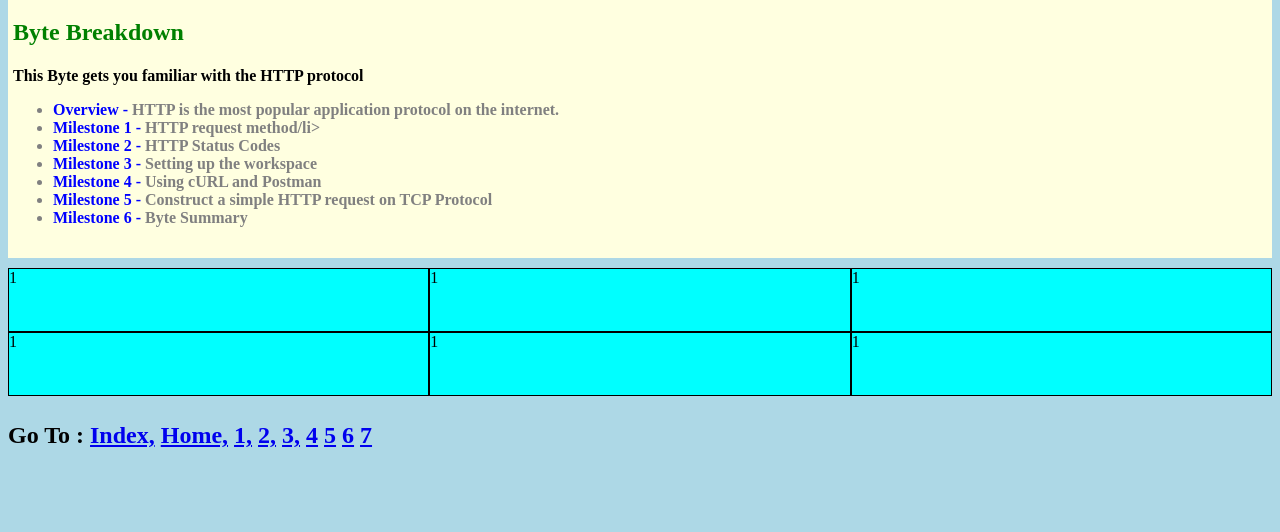
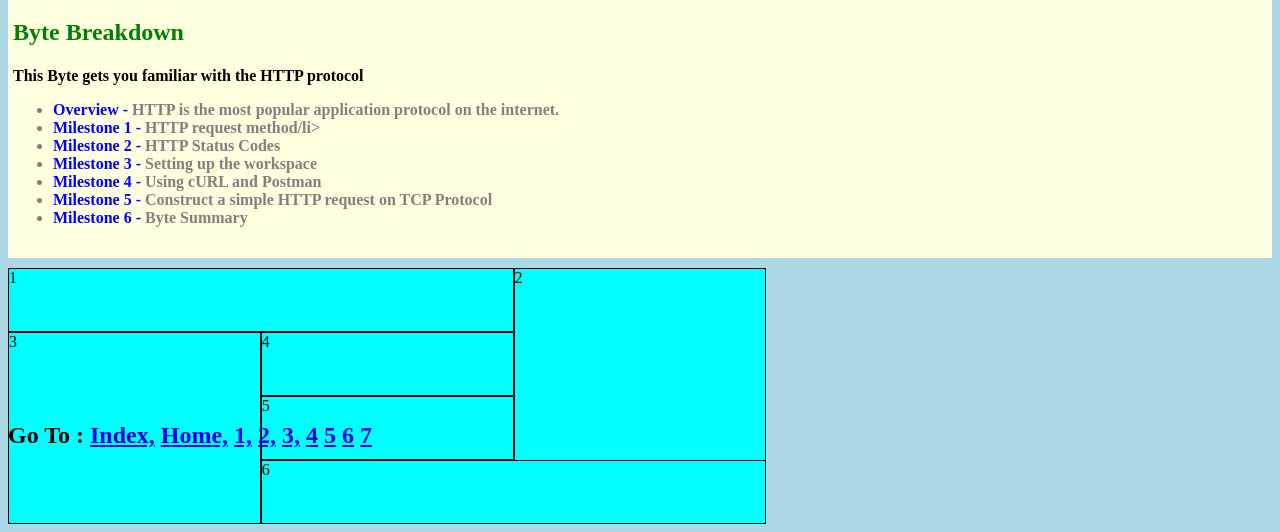
Before and after one commit to JagadeeshEswaran/Crio_FE_01, a website: page FE_1/Session03/components/byte_overview.html in a window 1280 px wide. Shown: the part 331-863 px from the top of the page. Before the commit the page ends 800 px from the top, so only its background shows below. Drawn offline with Linux system fonts and the light colour scheme.

Commit message:
initial Commit

```diff
--- a/FE_1/Session03/components/byte_overview.html
+++ b/FE_1/Session03/components/byte_overview.html
@@ -38,12 +38,12 @@
     </section>
 
      <div class="grid-div">
-      <div class="child-div">1</div>
-      <div class="child-div">1</div>
-      <div class="child-div">1</div>
-      <div class="child-div">1</div>
-      <div class="child-div">1</div>
-      <div class="child-div">1</div>
+      <div class="child-div child1">1</div>
+      <div class="child-div child2">2</div>
+      <div class="child-div child3">3</div>
+      <div class="child-div child4">4</div>
+      <div class="child-div child5">5</div>
+      <div class="child-div child6">6</div>
     </div>
 
 
--- a/FE_1/Session03/css/linking_css.css
+++ b/FE_1/Session03/css/linking_css.css
@@ -37,11 +37,48 @@ a:active {
 
 .grid-div {
 	display: grid;
-	grid-template-rows: repeat(3, 4rem);
-	grid-template-columns: repeat(3, 3fr);
+	grid-template-rows: repeat(4, 4rem);
+	grid-template-columns: repeat(5, 1fr);
 }
 
 .child-div {
 	border: 1px solid black;
 	background-color: aqua;
 }
+
+.child1 {
+	grid-row-start: 1;
+	grid-row-end: 2;
+	grid-column-start: 1;
+	grid-column-end: 3;
+}
+.child2 {
+	grid-row-start: 1;
+	grid-row-end: 5;
+	grid-column-start: 3;
+	grid-column-end: 4;
+}
+.child3 {
+	grid-row-start: 2;
+	grid-row-end: 5;
+	grid-column-start: 1;
+	grid-column-end: 2;
+}
+.child4 {
+	grid-row-start: 2;
+	grid-row-end: 3;
+	grid-column-start: 2;
+	grid-column-end: 3;
+}
+.child5 {
+	grid-row-start: 3;
+	grid-row-end: 4;
+	grid-column-start: 2;
+	grid-column-end: 3;
+}
+.child6 {
+	grid-row-start: 4;
+	grid-row-end: 5;
+	grid-column-start: 2;
+	grid-column-end: 4;
+}
```
Also changed, not shown: FE_1/Session03/components/symantic_tags.html (+1 -9 lines).
